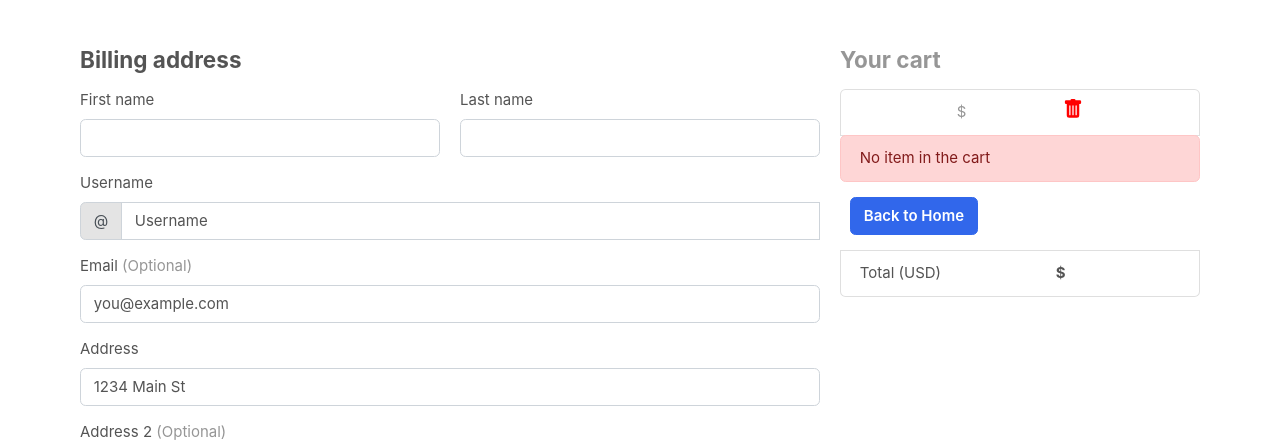
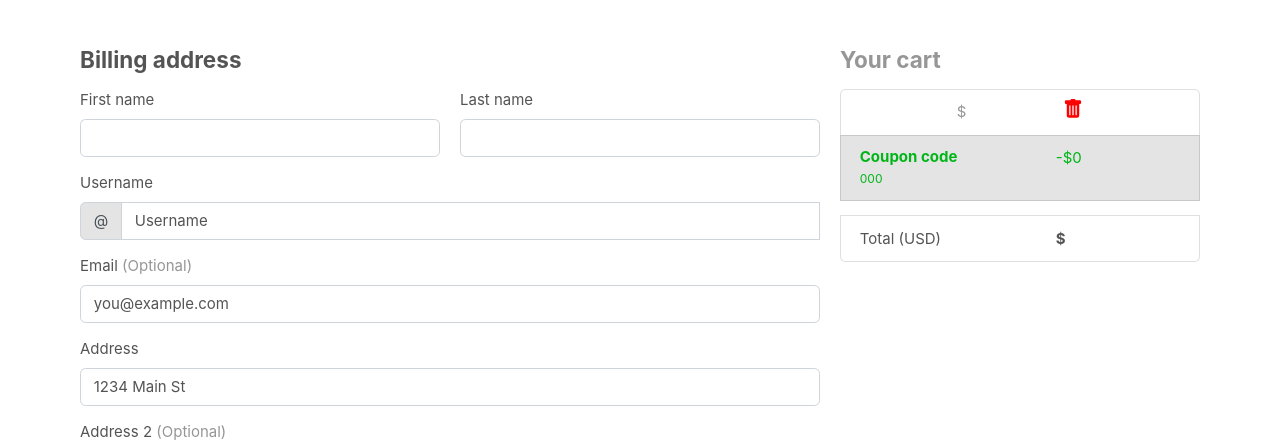
Before and after one commit to sufiyan1234-heu/ecomm, a Django app: page /user/checkout/00000000-0000-0000-0000-000000000001/ in a window 1280 px wide. Shown: the part 117-557 px from the top of the page. Run offline with Django 4.2, Linux system fonts and the light colour scheme; data comes from the database, SQL or seed files in the repository; tables that the repository leaves empty hold one stand-in row (values such as "Sample post"); some libraries are stand-ins or nearby versions; some web fonts are replaced.

Commit message:
or bug fix

```diff
--- a/templates/accounts/checkout.html
+++ b/templates/accounts/checkout.html
@@ -32,7 +32,7 @@
           </li>
           {% endfor %}
 
-          {% if user.profile.get_cart_count > 0 and cart.coupon %}
+          {% if user.profile.get_cart_count > 0 or cart.coupon %}
           <li class="list-group-item d-flex justify-content-between bg-light">
             <div class="text-success">
               <h6 class="my-0">Coupon code</h6>
```
